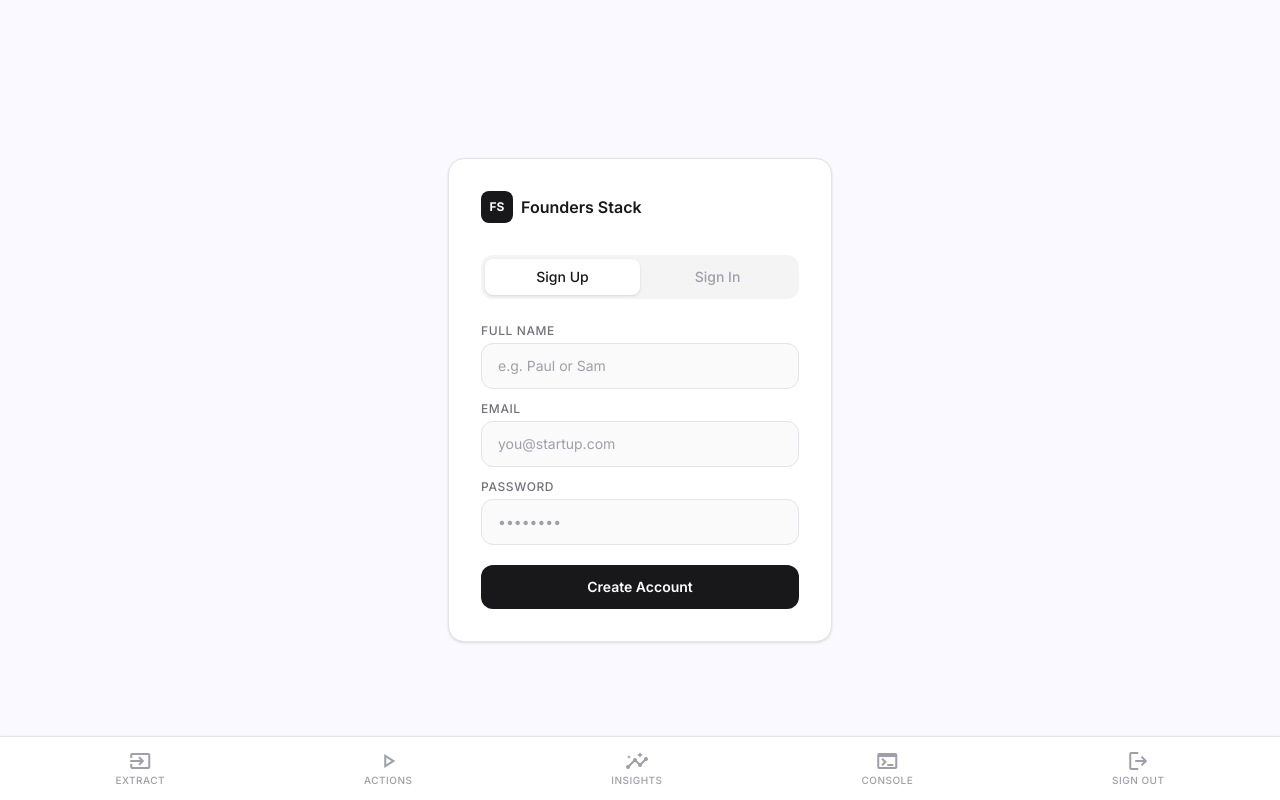
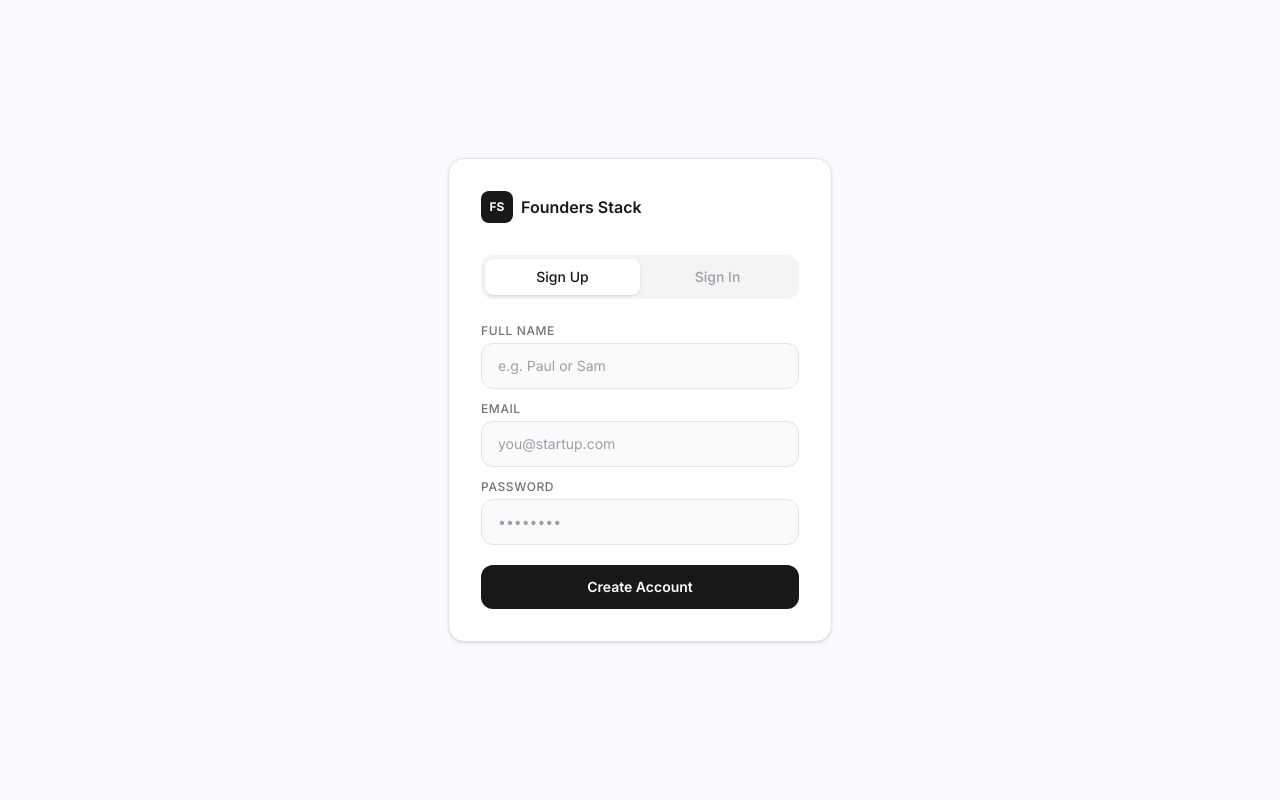
Before and after one commit to MuhammadDawood149/FoundersStack, a Next.js app: page / in a window 1280 px wide. Built offline with nearby package versions, Linux system fonts and the light colour scheme; no server answers.

Commit message:
updated login page

```diff
--- a/app/layout.tsx
+++ b/app/layout.tsx
@@ -1,7 +1,7 @@
 import type { Metadata } from 'next'
 import { Inter } from 'next/font/google'
 import './globals.css'
-import BottomNav from '../components/BottomNav'
+import BottomNavWrapper from '@/components/BottomNavWrapper'
 const inter = Inter({ subsets: ['latin'] })
 
 export const metadata: Metadata = {
@@ -9,11 +9,7 @@ export const metadata: Metadata = {
   description: 'Dump your thoughts. Get structured actions.',
 }
 
-export default function RootLayout({
-  children,
-}: {
-  children: React.ReactNode
-}) {
+export default function RootLayout({ children }: { children: React.ReactNode }) {
   return (
     <html lang="en">
       <head>
@@ -24,7 +20,7 @@ export default function RootLayout({
       </head>
       <body className={`${inter.className} bg-[#f9f9ff] min-h-screen`}>
         {children}
-        <BottomNav />
+        <BottomNavWrapper />
       </body>
     </html>
   )
--- a/components/BottomNav.tsx
+++ b/components/BottomNav.tsx
@@ -15,12 +15,9 @@ export default function BottomNav() {
     const pathname = usePathname()
     const router = useRouter()
 
-    // Hide on auth page
-    if (pathname === '/auth') return null
-
-    async function handleSignOut() {
+    const handleSignOut = async () => {
         await supabase.auth.signOut()
-        router.push('/auth')
+        router.push('/')
     }
 
     return (
@@ -35,21 +32,16 @@ export default function BottomNav() {
                             href={href}
                             className={`flex flex-col items-center justify-center transition-all active:scale-95 ${active ? 'text-zinc-900 font-bold' : 'text-zinc-400 hover:text-zinc-700'}`}
                         >
-                            <span
-                                className="material-symbols-outlined"
-                                style={active ? { fontVariationSettings: "'FILL' 1" } : {}}
-                            >
+                            <span className="material-symbols-outlined" style={active ? { fontVariationSettings: "'FILL' 1" } : {}}>
                                 {icon}
                             </span>
                             <span className="text-[10px] font-medium uppercase tracking-wider">{label}</span>
                         </Link>
                     )
                 })}
-
-                {/* Logout button */}
                 <button
                     onClick={handleSignOut}
-                    className="flex flex-col items-center justify-center transition-all active:scale-95 text-zinc-400 hover:text-red-500"
+                    className="flex flex-col items-center justify-center text-zinc-400 hover:text-zinc-700 active:scale-95 transition-all"
                 >
                     <span className="material-symbols-outlined">logout</span>
                     <span className="text-[10px] font-medium uppercase tracking-wider">Sign Out</span>
--- /dev/null
+++ b/components/BottomNavWrapper.tsx
@@ -0,0 +1,12 @@
+'use client'
+
+import { usePathname } from 'next/navigation'
+import BottomNav from './BottomNav'
+
+export default function BottomNavWrapper() {
+    const pathname = usePathname()
+
+    if (pathname === '/' || pathname === '/auth') return null
+
+    return <BottomNav />
+}
```
